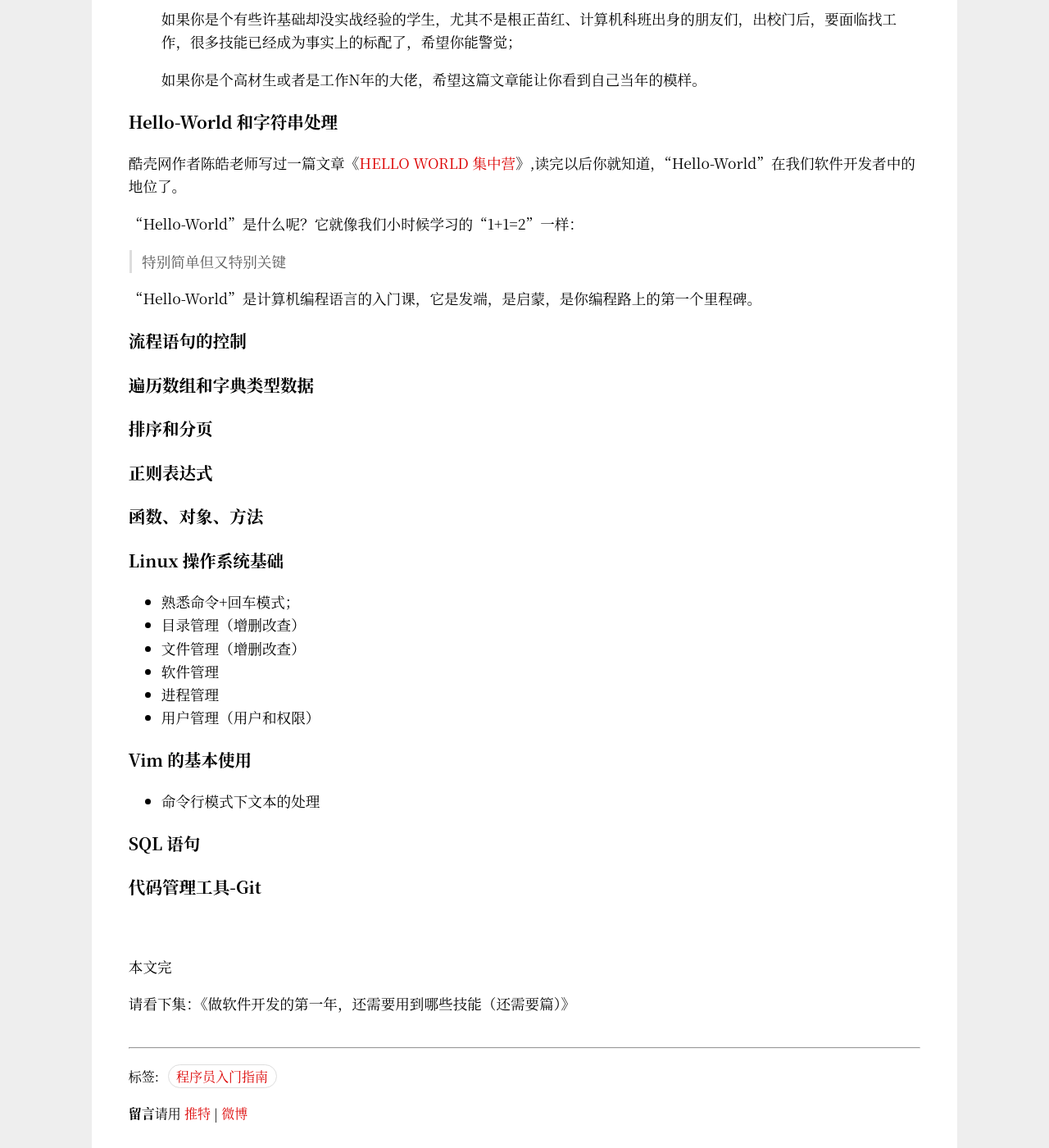
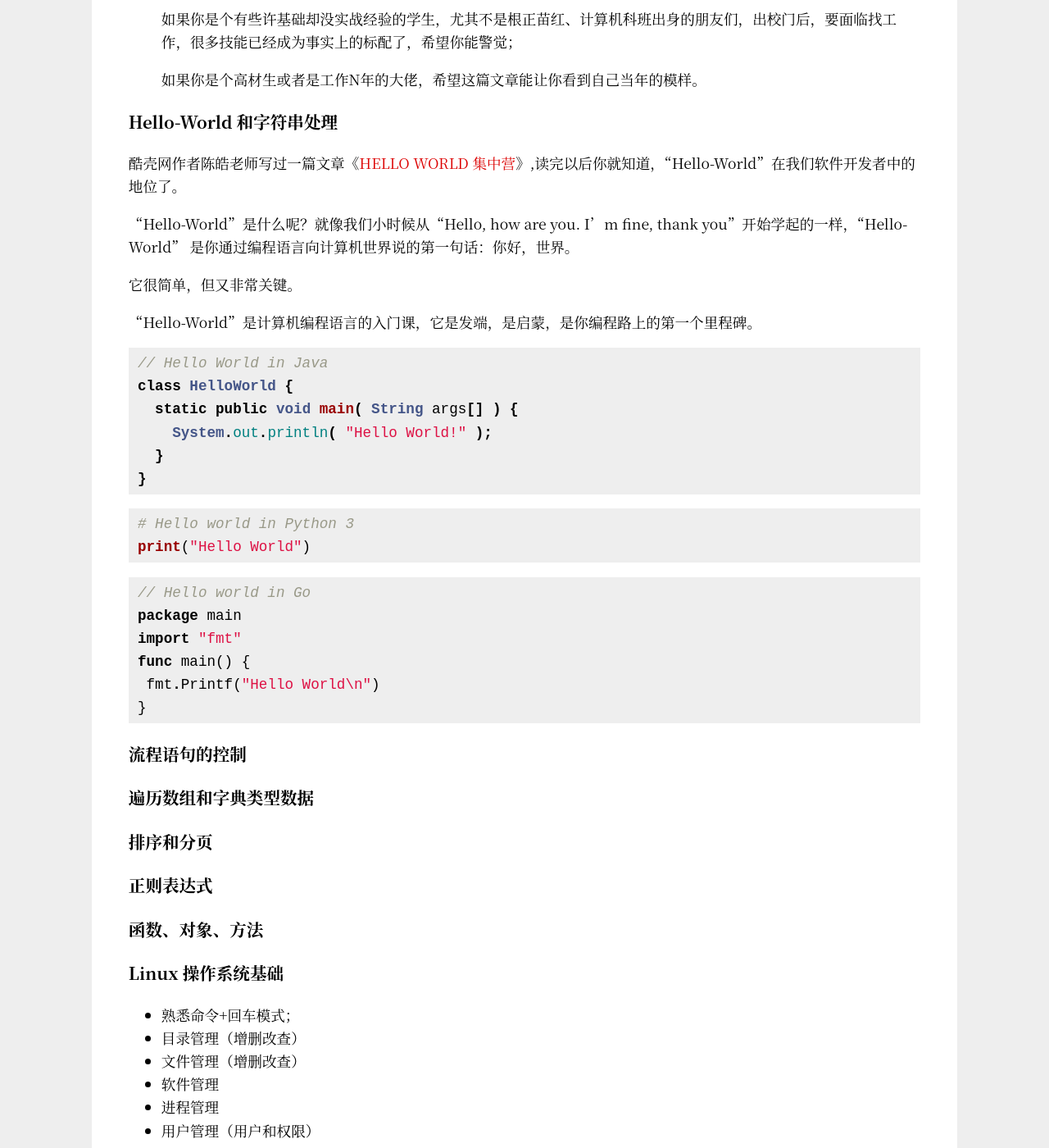
Before and after one commit to Haiyung/haiyung.github.io, a Jekyll site: the page built from _posts/2019-10-27-minimum-skills-in-the-first-year-of-development.md, in a window 1280 px wide and 1400 px high, scrolled down 1232 px. Shown: the whole window at 82% size. Built offline with Jekyll 4.4.1, drawn with Linux system fonts in a browser that asks for light colours.

Commit message:
article: update article

````diff
--- a/_posts/2019-10-27-minimum-skills-in-the-first-year-of-development.md
+++ b/_posts/2019-10-27-minimum-skills-in-the-first-year-of-development.md
@@ -39,13 +39,34 @@ __Contents__
 
 酷壳网作者陈皓老师写过一篇文章《[HELLO WORLD 集中营](https://coolshell.cn/articles/169.html)》,读完以后你就知道，“Hello-World”在我们软件开发者中的地位了。
 
-“Hello-World”是什么呢？它就像我们小时候学习的“1+1=2”一样：
+“Hello-World”是什么呢？就像我们小时候从“Hello, how are you. I'm fine, thank you”开始学起的一样，“Hello-World” 是你通过编程语言向计算机世界说的第一句话：你好，世界。
 
-> 特别简单但又特别关键
+它很简单，但又非常关键。
 
 “Hello-World”是计算机编程语言的入门课，它是发端，是启蒙，是你编程路上的第一个里程碑。
 
+```java
+// Hello World in Java
+class HelloWorld {
+  static public void main( String args[] ) {
+    System.out.println( "Hello World!" );
+  }
+}
+```
 
+```python
+# Hello world in Python 3
+print("Hello World")
+```
+
+```go
+// Hello world in Go
+package main
+import "fmt"
+func main() {
+ fmt.Printf("Hello World\n")
+}
+```
 
 
 
````
